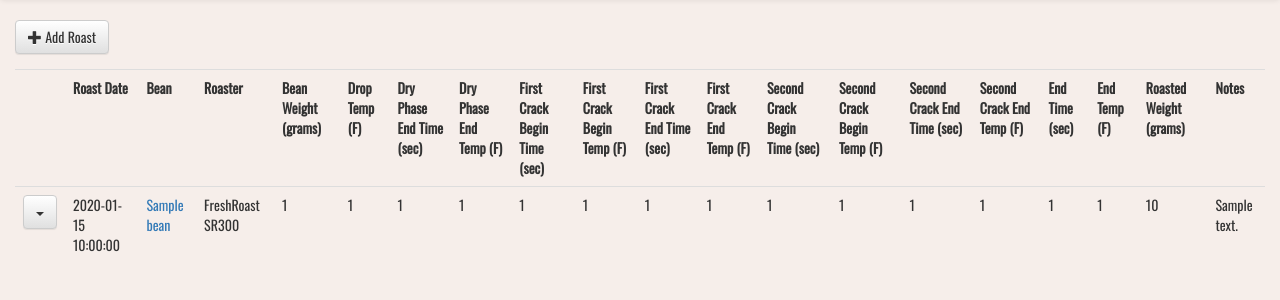
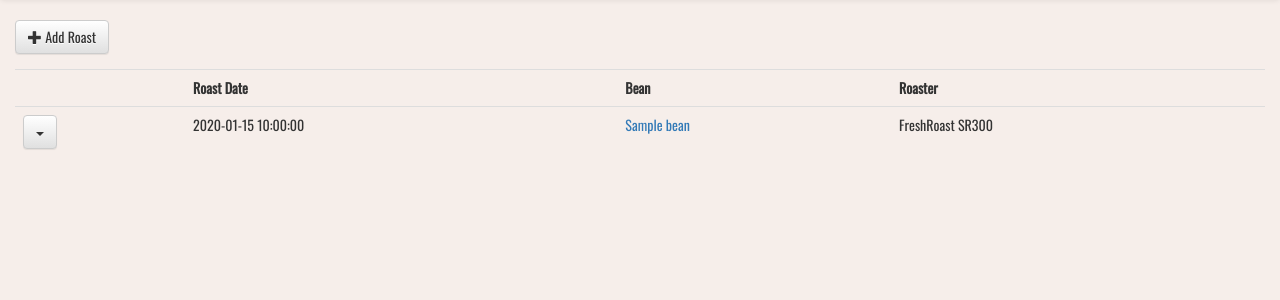
Before and after one commit to BouncyNudibranch/bean-counter, a Flask app: page /roast/list in a window 1280 px wide. Shown: the part 52-352 px from the top of the page. Run offline with Flask 2, Linux system fonts and the light colour scheme; a user stored in the database is signed in; tables that the repository leaves empty hold one stand-in row (values such as "Sample post"); some libraries are stand-ins or nearby versions.

Commit message:
removed columns from roast list

```diff
--- a/app/templates/roast_list.html
+++ b/app/templates/roast_list.html
@@ -23,22 +23,6 @@
                     <th>Roast Date</th>
                     <th>Bean</th>
                     <th>Roaster</th>
-                    <th>Bean Weight (grams)</th>
-                    <th>Drop Temp (F)</th>
-                    <th>Dry Phase End Time (sec)</th>
-                    <th>Dry Phase End Temp (F)</th>
-                    <th>First Crack Begin Time (sec)</th>
-                    <th>First Crack Begin Temp (F)</th>
-                    <th>First Crack End Time (sec)</th>
-                    <th>First Crack End Temp (F)</th>
-                    <th>Second Crack Begin Time (sec)</th>
-                    <th>Second Crack Begin Temp (F)</th>
-                    <th>Second Crack End Time (sec)</th>
-                    <th>Second Crack End Temp (F)</th>
-                    <th>End Time (sec)</th>
-                    <th>End Temp (F)</th>
-                    <th>Roasted Weight (grams)</th>
-                    <th>Notes</th>
                 </tr>
             {% for roast in roasts.items %}
                 <tr>
@@ -57,22 +41,6 @@
                     <td>{{ roast.roast_date }}</td>
                     <td><a href="#bean-{{ roast.bean.id }}">{{ roast.bean.name }}</a></td>
                     <td>{{ roast.roaster_machine_str() }}</td>
-                    <td>{{ roast.bean_dose }}</td>
-                    <td>{{ roast.drop_temp }}</td>
-                    <td>{{ roast.dry_end_time }}</td>
-                    <td>{{ roast.dry_end_temp }}</td>
-                    <td>{{ roast.fc_begin_time }}</td>
-                    <td>{{ roast.fc_begin_temp }}</td>
-                    <td>{{ roast.fc_end_time }}</td>
-                    <td>{{ roast.fc_end_temp }}</td>
-                    <td>{{ roast.sc_begin_time }}</td>
-                    <td>{{ roast.sc_begin_temp }}</td>
-                    <td>{{ roast.sc_end_time }}</td>
-                    <td>{{ roast.sc_end_temp }}</td>
-                    <td>{{ roast.end_time }}</td>
-                    <td>{{ roast.end_temp }}</td>
-                    <td>{{ roast.end_weight }}</td>
-                    <td>{{ roast.notes }}</td>
                 </tr>
             {% endfor %}
             </table>
```
